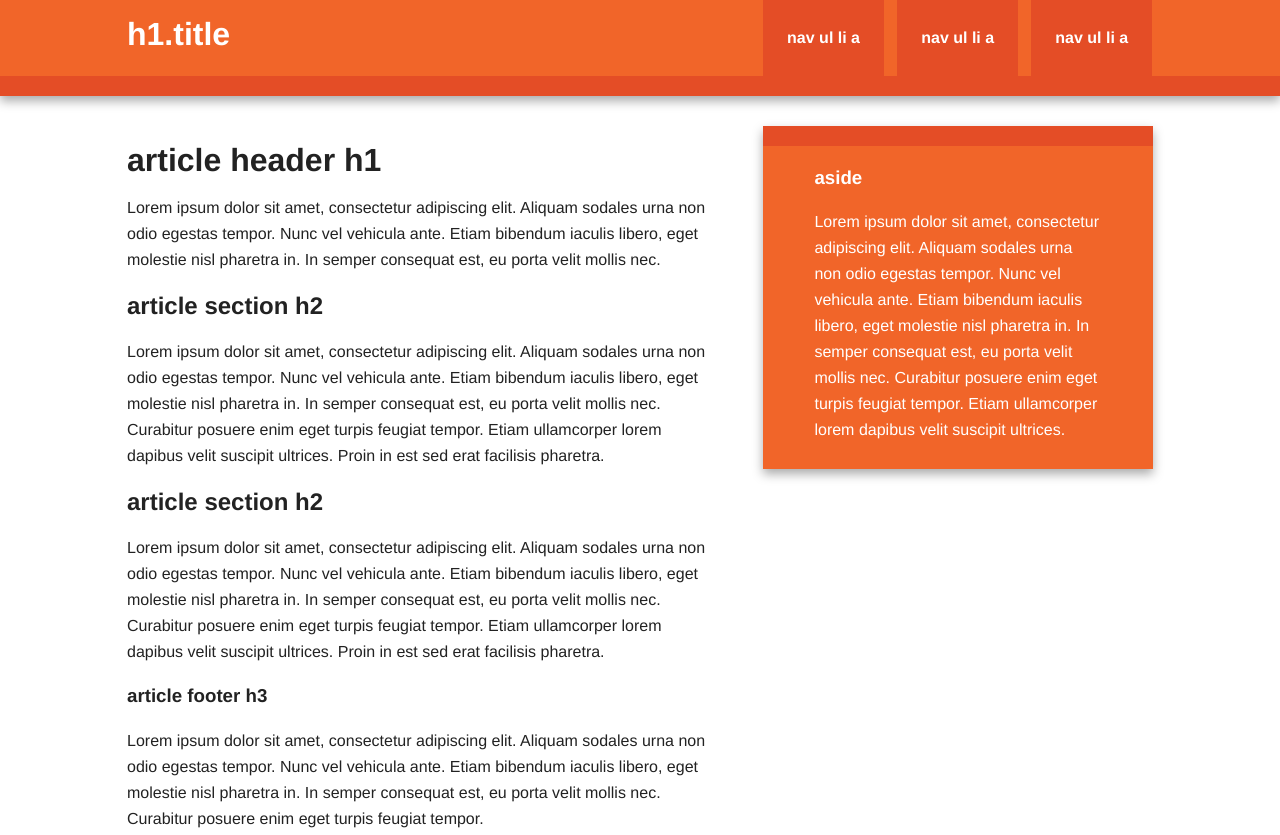
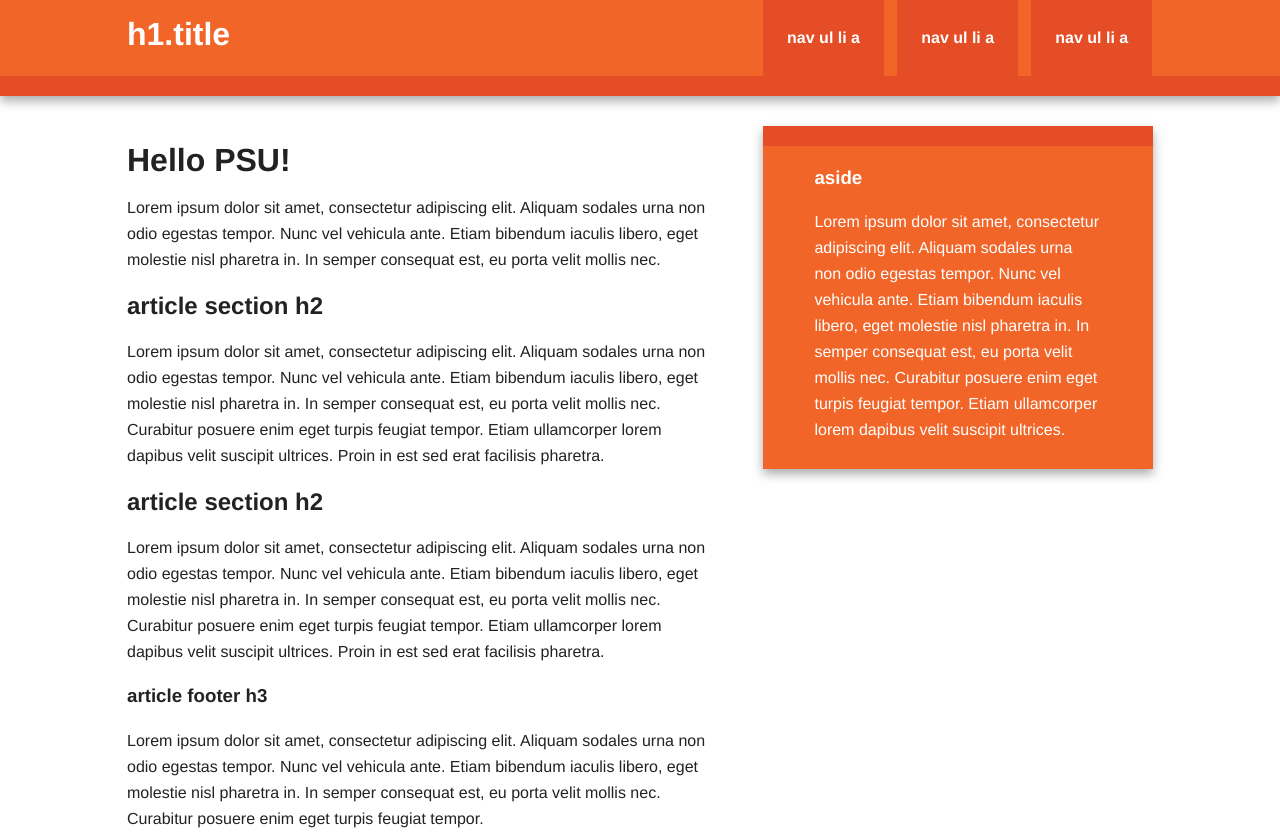
Before and after one commit to sareema008/SCM2021-6130613004, a plain HTML site: page index.html in a window 1280 px wide. Shown: the top 835 px of the page. Drawn offline with nearby package versions, Linux system fonts and the light colour scheme.

Commit message:
Update index.html

```diff
--- a/index.html
+++ b/index.html
@@ -39,7 +39,7 @@
 
                 <article>
                     <header>
-                        <h1>article header h1</h1>
+                        <h1>Hello PSU!</h1>
                         <p>Lorem ipsum dolor sit amet, consectetur adipiscing elit. Aliquam sodales urna non odio egestas tempor. Nunc vel vehicula ante. Etiam bibendum iaculis libero, eget molestie nisl pharetra in. In semper consequat est, eu porta velit mollis nec.</p>
                     </header>
                     <section>
```
